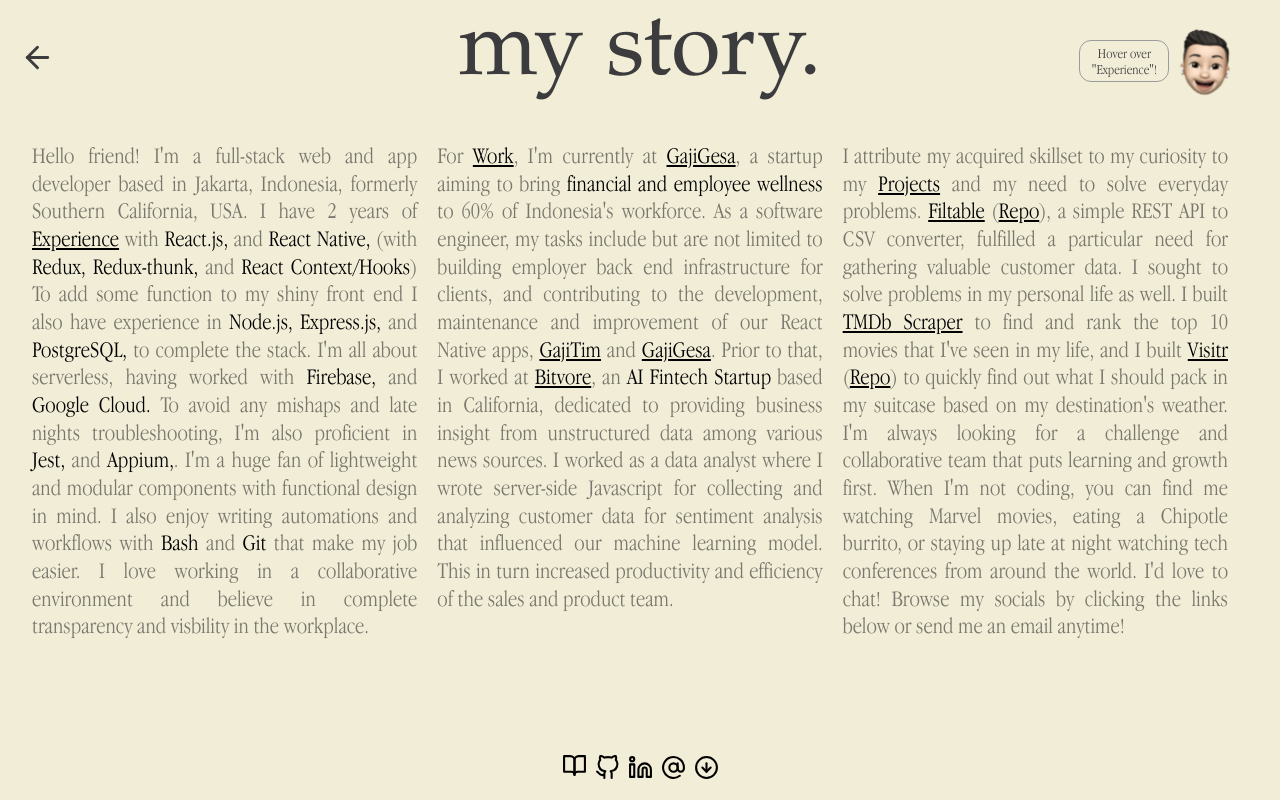
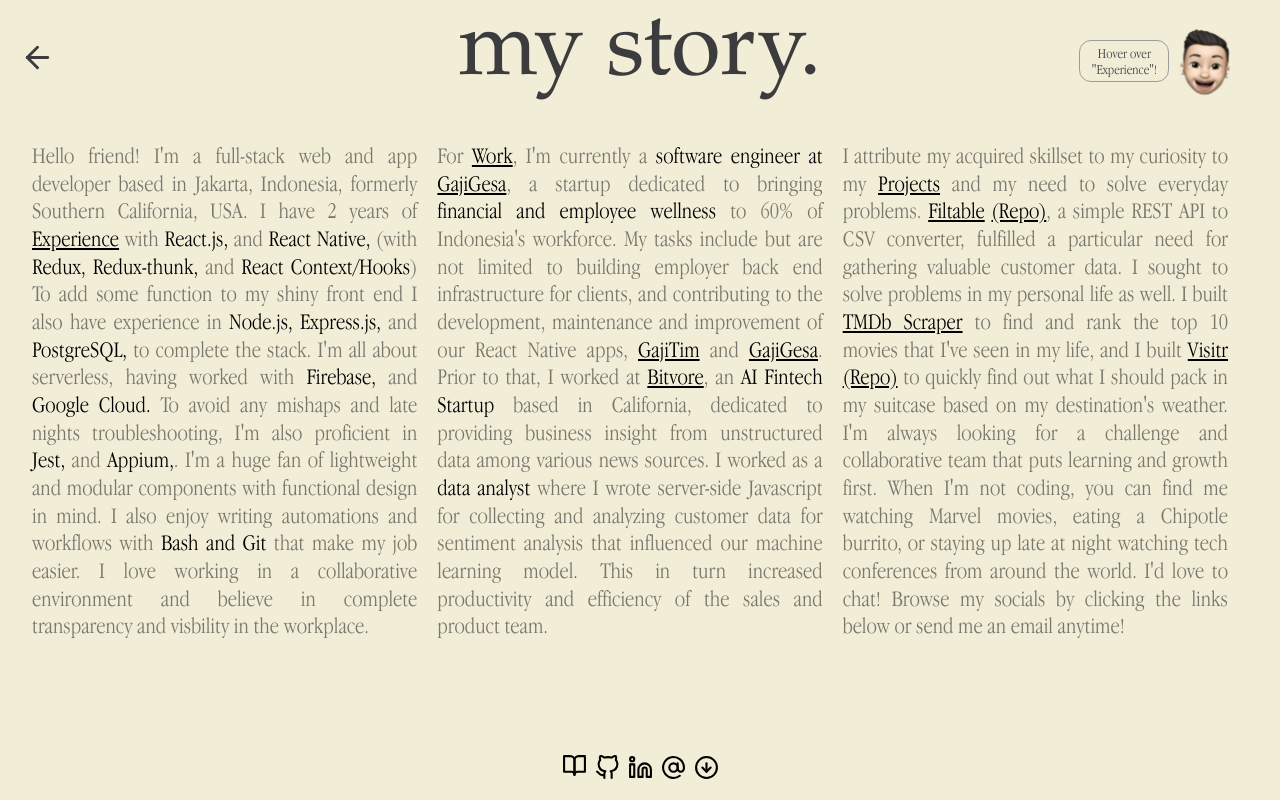
Before and after one commit to skhemnan/portfolio, a React (Create React App) app: page / in a window 1280 px wide. Both pictures are taken after a click on the element 574 px from the left and 538 px from the top of the page. Built offline with nearby package versions, Linux system fonts and the light colour scheme.

Commit message:
About changes

```diff
--- a/src/components/sections/About.js
+++ b/src/components/sections/About.js
@@ -42,30 +42,30 @@
 							Hello friend! I'm a full-stack web and app developer based in Jakarta, Indonesia, formerly Southern California, USA.
 							I have 2 years of <Skill header text='Experience'/> with <a class="skill">React.js,</a> and <a class="skill">React Native,</a> (with <a class="skill">Redux,</a> <a class="skill">Redux-thunk,</a> and <a class="skill">React Context/Hooks</a>) To add some function to my shiny front end I also have experience in <a class="skill">Node.js,</a> <a class="skill">Express.js,</a> and <a class="skill">PostgreSQL,</a>
 							{' '}to complete the stack. I'm all about serverless, having worked with <a class="skill">Firebase,</a> and <a class="skill">Google Cloud.</a> To avoid any mishaps and late nights troubleshooting, I'm also proficient in <a class="skill">Jest,</a> and <a class="skill">Appium,</a>.
-							I'm a huge fan of lightweight and modular components with functional design in mind. I also enjoy writing automations and workflows with <a class="skill">Bash</a> and <a class="skill">Git</a> that make my job easier. I love working in a collaborative environment and believe in complete transparency and visbility in the workplace.
+							I'm a huge fan of lightweight and modular components with functional design in mind. I also enjoy writing automations and workflows with <a class="skill">Bash and Git</a> that make my job easier. I love working in a collaborative environment and believe in complete transparency and visbility in the workplace.
 						</p>
 					</div>
 					<div class='about-section'>
 						<p class='about-text' style={{color: fade ? '#d9d9d9' : '#79776c'}}>
-							For <Skill header text='Work'/>, I'm currently at <a class="skill" href={'https://techcrunch.com/2021/02/03/gajigesa-a-fintech-startup-serving-underbanked-indonesian-workers-raises-2-5-million-seed-round/'}>GajiGesa</a>, a startup aiming to bring <a class="skill">financial and employee wellness</a> to 60% of Indonesia's workforce.
+							For <Skill header text='Work'/>, I'm currently a <a class="skill">software engineer at</a>  <a class="skill" href={'https://techcrunch.com/2021/02/03/gajigesa-a-fintech-startup-serving-underbanked-indonesian-workers-raises-2-5-million-seed-round/'}>GajiGesa</a>, a startup dedicated to bringing <a class="skill">financial and employee wellness</a> to 60% of Indonesia's workforce.
 							{/* <div style={{width: '100%', height: '70%', padding: 10, alignItems: 'center', justifyContent: 'center'}}>
 								<img src={'https://techcrunch.com/wp-content/uploads/2021/02/GajiGesa_Team_Photos_New.jpeg?w=1390&crop=1'} style={{maxWidth: '95%', height: 'auto',}}/>
 							</div> */}
-							{' '}As a software engineer, my tasks include but are not limited to building employer back end infrastructure for clients,
+							{' '}My tasks include but are not limited to building employer back end infrastructure for clients,
 							and contributing to the development, maintenance and improvement of our React Native apps, <a class="skill" href={'https://play.google.com/store/apps/details?id=com.gajitimnative'}>GajiTim</a> and <a class="skill" href={'https://play.google.com/store/apps/details?id=com.gajigesanative'}>GajiGesa</a>.
 							Prior to that, I worked at <a class="skill" href={'http://www.bitvore.com'}>Bitvore</a>,
 							{/* <a class="icon" id="check"><FiCheckCircle/></a>  */}
 							{' '}an <a class="skill">AI Fintech Startup</a> based in California, dedicated to providing business insight from unstructured data among various news sources.
-							I worked as a data analyst where I wrote server-side Javascript for collecting and analyzing customer data for sentiment analysis that influenced our machine learning model. This in turn increased productivity and efficiency of the sales and product team.
+							I worked as a <a class="skill">data analyst</a> where I wrote server-side Javascript for collecting and analyzing customer data for sentiment analysis that influenced our machine learning model. This in turn increased productivity and efficiency of the sales and product team.
 						</p>
 					</div>
 					<div class='about-section' style={{color: fade ? '#d9d9d9' : '#79776c'}}>
 						<p class='about-text'>
-							I attribute my acquired skillset to my curiosity to my <Skill header text='Projects'/> and my need to solve everyday problems. <a class="skill" href={'http://google.com'}>Filtable</a> (<a class="skill" href={'https://github.com/skhemnan/filtable'}>Repo</a>),
+							I attribute my acquired skillset to my curiosity to my <Skill header text='Projects'/> and my need to solve everyday problems. <a class="skill" href={'http://google.com'}>Filtable</a> <a class="skill" href={'https://github.com/skhemnan/filtable'}>(Repo)</a>,
 							a simple REST API to CSV converter,{' '}
 							{/* <p class="icon"><FiArchive/></p> */}
 							fulfilled a particular need for gathering valuable customer data. I sought to solve problems in my personal life as well. I built <a class="skill" href={'https://github.com/skhemnan/tmdb_scraper'}>TMDb Scraper</a>
-							{' '}to find and rank the top 10 movies that I've seen in my life, and I built <a class="skill" href={'http://skhemnan.github.io/visitr'}>Visitr</a> (<a class="skill" href={"https://github.com/skhemnan/visitr"}>Repo</a>) to quickly find out what I should pack in my suitcase based on my destination's weather. I'm always looking
+							{' '}to find and rank the top 10 movies that I've seen in my life, and I built <a class="skill" href={'http://skhemnan.github.io/visitr'}>Visitr</a> <a class="skill" href={"https://github.com/skhemnan/visitr"}>(Repo)</a> to quickly find out what I should pack in my suitcase based on my destination's weather. I'm always looking
 							for a challenge and collaborative team that puts learning and growth first. When I'm not coding, you can find me watching Marvel movies, eating a Chipotle burrito, or staying up late at night watching tech conferences from around the world. I'd love to chat! Browse my socials by clicking the links below or send me an email anytime!
 							<div style={{width: '100%', height: 'auto', padding: 10, alignItems: 'center', justifyContent: 'center'}}>
 								{/* <img src={ironman} style={{maxWidth: '95%', height: 'auto', maxHeight: 'center'}}/>  */}
```
Also changed, not shown: 1 other file (tests, documents, lock files or other folders).
